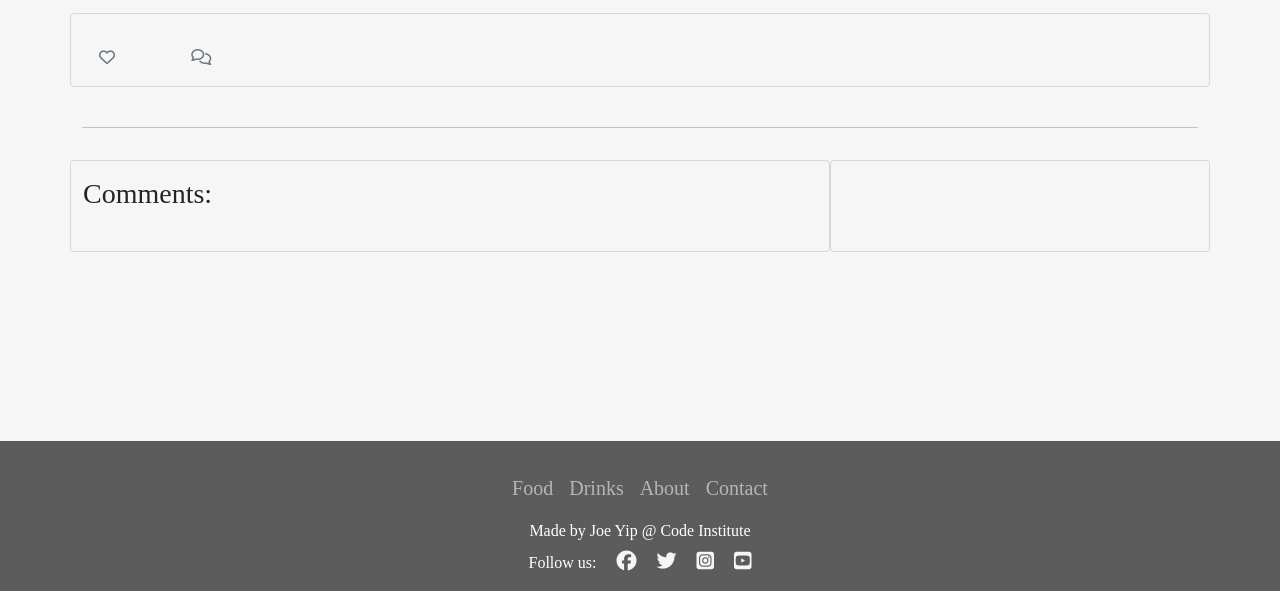
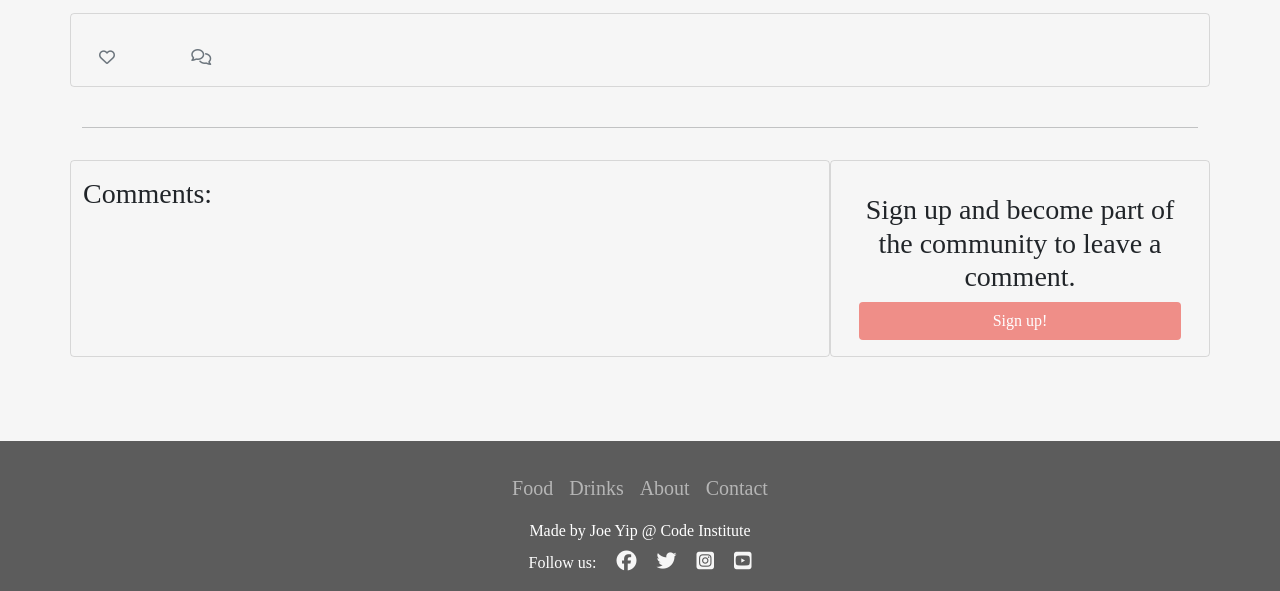
Before and after one commit to JoeYip13/project-4-full-stack-toolkit, a Django app: template templates/post_detail.html in a window 1280 px wide. Shown: the part 209-800 px from the top of the page. Run offline with Django 3.2, Linux system fonts and the light colour scheme; the template is opened without the code that fills it, so the values that code supplies are empty; some libraries are stand-ins or nearby versions; some web fonts are replaced.

Commit message:
Add a sign up link to blog post for unregistered users

```diff
--- a/templates/post_detail.html
+++ b/templates/post_detail.html
@@ -135,6 +135,9 @@
                     {% csrf_token %}
                     <button id="submitButton" type="submit" class="btn btn-signup btn-lg">Submit</button>
                 </form>
+                {% else %}
+                <h3 class="text-center mt-3">Sign up and become part of the community to leave a comment.</h3>
+                <a href="{% url 'account_signup' %}" class="btn btn-send-msg">Sign up!</a>
                 {% endif %}
             </div>
         </div>
```
